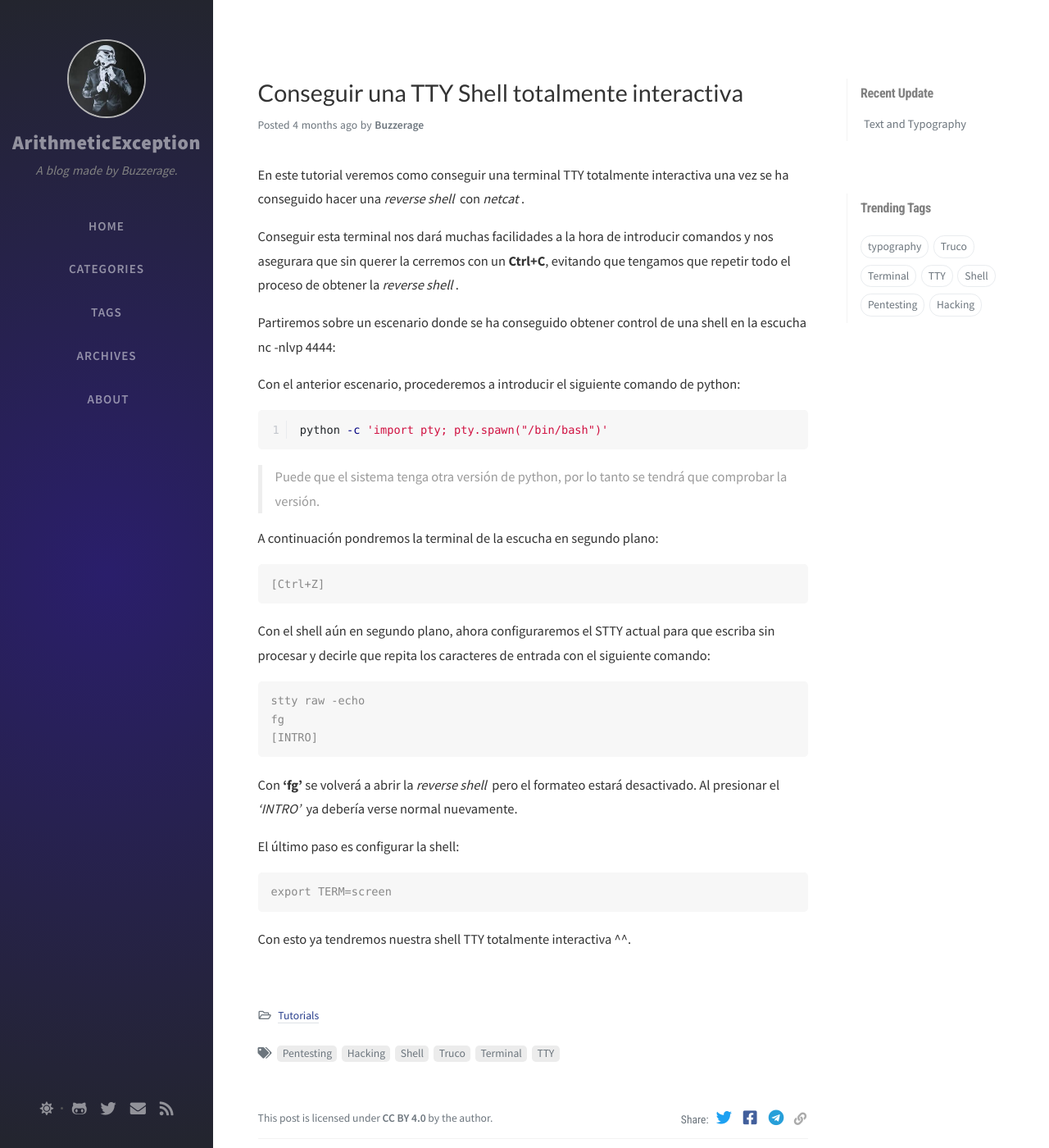
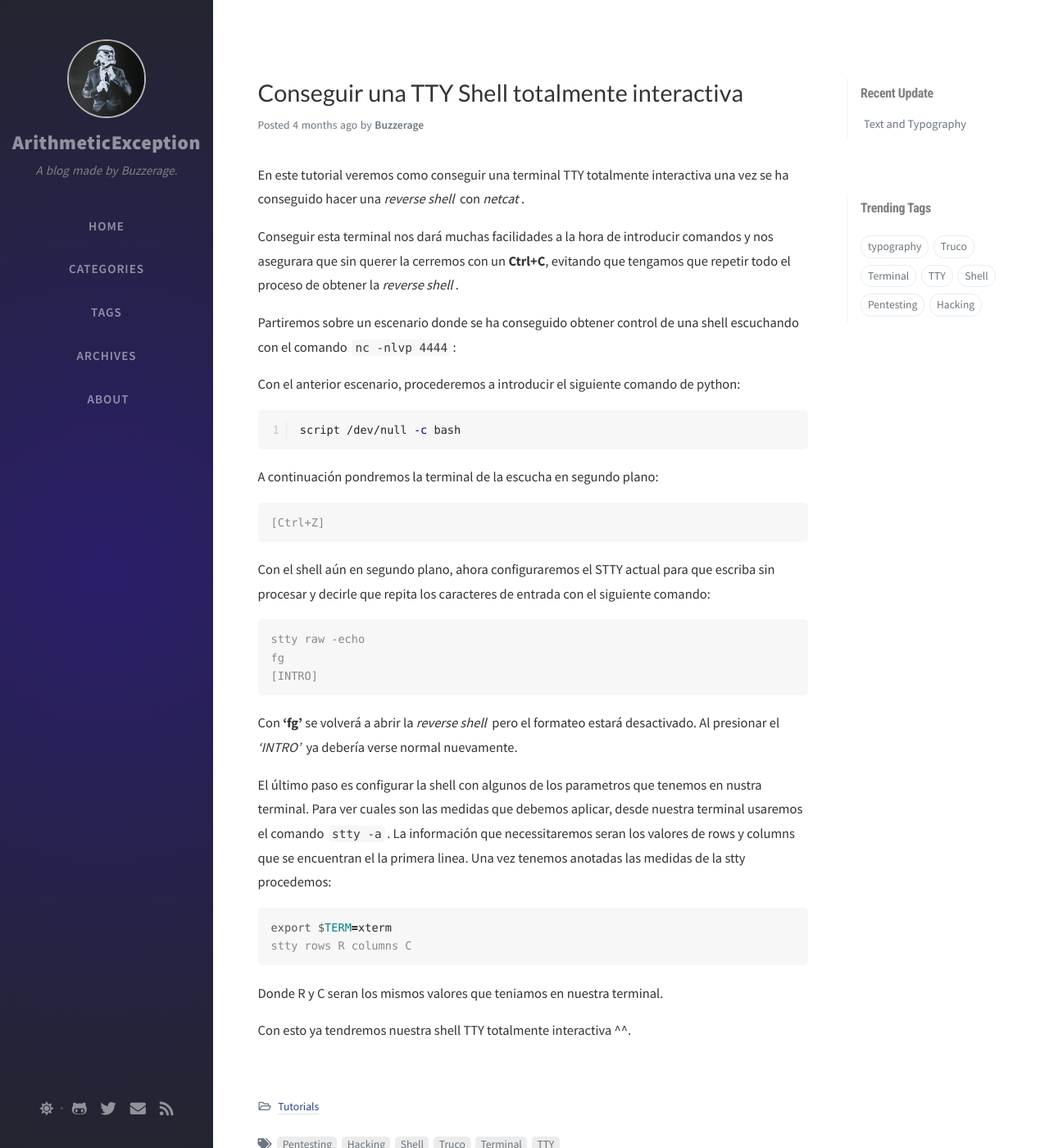
Before and after one commit to Buzzerage/Buzzerage.github.io, a Jekyll site: the page built from _posts/2020-11-22-shell-tty-interactiva.md, in a window 1280 px wide and 1400 px high. Shown: the whole window at 82% size. Built offline with Jekyll 4.4.1, drawn with Linux system fonts in a browser that asks for light colours; nearby versions of some CDN libraries; comment, search, counter and statistics services are not loaded.

Commit message:
[Automation] Updated for post(s).

````diff
--- a/_posts/2020-11-22-shell-tty-interactiva.md
+++ b/_posts/2020-11-22-shell-tty-interactiva.md
@@ -11,16 +11,14 @@ En este tutorial veremos como conseguir una terminal TTY totalmente interactiva
 
 Conseguir esta terminal nos dará muchas facilidades a la hora de introducir comandos y nos asegurara que sin querer la cerremos con un **Ctrl+C**, evitando que tengamos que repetir todo el proceso de obtener la *reverse shell*.
 
-Partiremos sobre un escenario donde se ha conseguido obtener control de una shell en la escucha nc -nlvp 4444:
+Partiremos sobre un escenario donde se ha conseguido obtener control de una shell escuchando con el comando `nc -nlvp 4444`:
 
 
 Con el anterior escenario, procederemos a introducir el siguiente comando de python:
 
 ```shell
-python -c 'import pty; pty.spawn("/bin/bash")'
+script /dev/null -c bash
 ```
-
-> Puede que el sistema tenga otra versión de python, por lo tanto se tendrá que comprobar la versión.
 
 A continuación pondremos la terminal de la escucha en segundo plano:
 ```terminal
@@ -36,10 +34,12 @@ fg
 
 Con **'fg'** se volverá a abrir la *reverse shell* pero el formateo estará desactivado. Al presionar el *'INTRO'* ya debería verse normal nuevamente.
 
-El último paso es configurar la shell:
+El último paso es configurar la shell con algunos de los parametros que tenemos en nustra terminal. Para ver cuales son las medidas que debemos aplicar, desde nuestra terminal  usaremos el comando `stty -a`. La información que necessitaremos seran los valores de rows y columns que se encuentran el la primera linea. Una vez tenemos anotadas las medidas de la stty procedemos:
 
 ```terminal
-export TERM=screen
+export $TERM=xterm
+stty rows R columns C
 ```
+Donde R y C seran los mismos valores que teniamos en nuestra terminal.
 
 Con esto ya tendremos nuestra shell TTY totalmente interactiva ^^.
````
